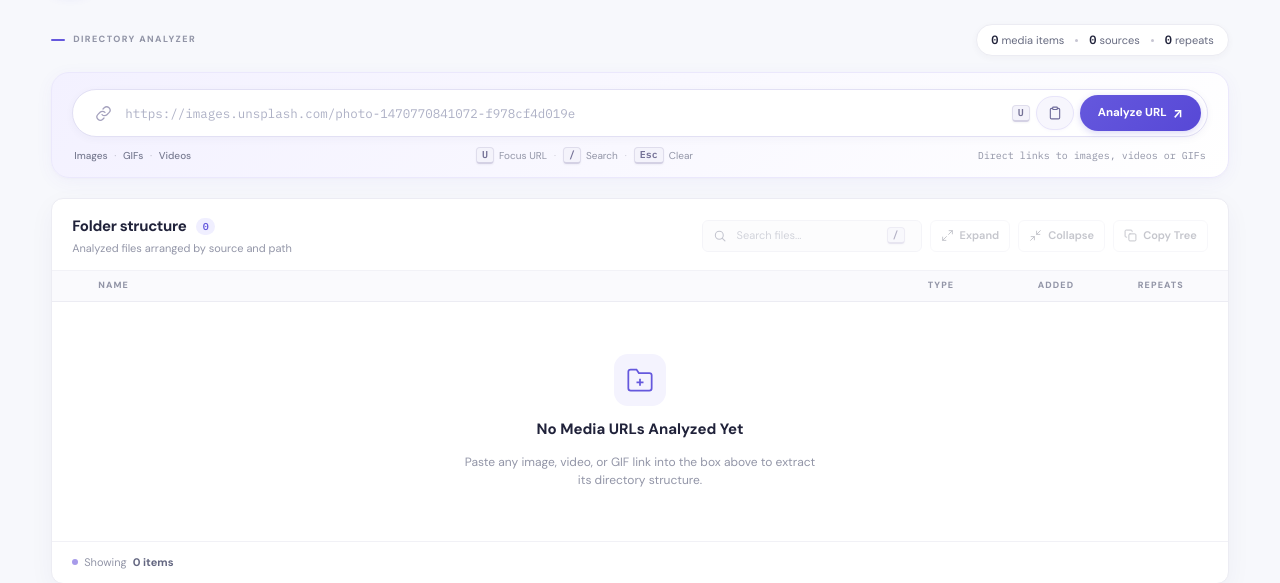
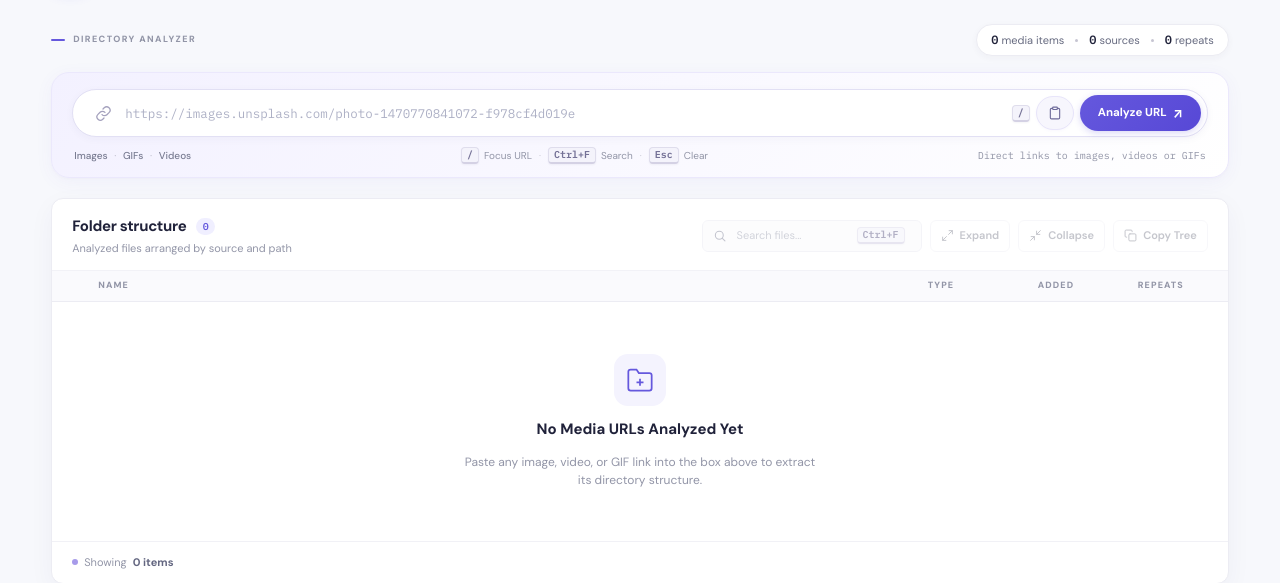
Before and after one commit to anish-patel1/media-index, a Flask app: page / in a window 1280 px wide. Shown: the part 58-641 px from the top of the page. Run offline with Flask 3, Linux system fonts and the light colour scheme; data that the repository does not hold is empty.

Commit message:
refactor(shortcuts): overhaul keyboard bindings for clarity and ergonomics
- Remove duplicate bare `u`/`U` shortcut handler (was defined twice, fired unconditionally outside inputs — jarring UX)
- Keep `Alt+U` as the sole programmatic URL-input focus shortcut
- Reassign `/` → focus URL input + select-all (URL entry is the primary action; deserves the most mnemonic key)
- Add `Enter`-to-submit when URL input is focused and non-empty
- Add `Ctrl+F` / `F3` → focus tree search + select-all (replaces `/` for search; matches universal browser muscle-memory, suppresses the browser's native Find dialog)
- Sync all visible shortcut hints in index.html:
    - URL input kbd badge:    U  →  /
    - URL input title attr:   updated to reflect / and Alt+U
    - Footer shortcuts legend: `U Focus URL · / Search` → `/ Focus URL · Ctrl+F Search`
    - Search input title attr: updated to Ctrl+F / F3
    - Search input kbd badge: /  →  Ctrl+F

```diff
--- a/static/js/app.js
+++ b/static/js/app.js
@@ -777,16 +777,7 @@ document.addEventListener('DOMContentLoaded', () => {
             }
         }
 
-        // Shortcut: Focus main URL entry textbox (Press 'u' or Alt+U)
-        if ((e.key === 'u' || e.key === 'U') && !isTyping && !e.ctrlKey && !e.metaKey) {
-            e.preventDefault();
-            if (urlInput) {
-                urlInput.focus();
-                urlInput.select();
-            }
-            return;
-        }
-
+        // Shortcut: Focus main URL entry textbox (Alt+U)
         if (e.altKey && (e.key === 'u' || e.key === 'U')) {
             e.preventDefault();
             if (urlInput) {
@@ -796,8 +787,27 @@ document.addEventListener('DOMContentLoaded', () => {
             return;
         }
 
-        // Shortcut: Focus search input (Press '/')
+        // Shortcut: Submit URL when Enter is pressed inside the URL input (non-empty)
+        if (e.key === 'Enter' && document.activeElement === urlInput) {
+            if (urlInput.value.trim()) {
+                e.preventDefault();
+                submitUrl(urlInput.value);
+            }
+            return;
+        }
+
+        // Shortcut: Focus main URL entry textbox (Press '/')
         if (e.key === '/' && !isTyping && !e.ctrlKey && !e.metaKey) {
+            e.preventDefault();
+            if (urlInput) {
+                urlInput.focus();
+                urlInput.select();
+            }
+            return;
+        }
+
+        // Shortcut: Focus tree search input (Ctrl+F or F3)
+        if ((e.key === 'F3' || (e.key === 'f' && e.ctrlKey && !e.metaKey)) && !e.altKey) {
             e.preventDefault();
             if (treeSearchInput && !treeSearchInput.disabled) {
                 treeSearchInput.focus();
--- a/templates/index.html
+++ b/templates/index.html
@@ -100,11 +100,11 @@
                     <input id="url-input" type="url"
                         placeholder="https://images.unsplash.com/photo-1470770841072-f978cf4d019e"
                         aria-label="URL address"
-                        title="Press 'U' to focus, 'Esc' to clear"
+                        title="Press '/' or Alt+U to focus, Esc to clear"
                         autocomplete="off" spellcheck="false" required>
 
                     <!-- Shortcut Hint badge -->
-                    <kbd class="kbd-hint" id="url-kbd-hint" title="Press U to focus">U</kbd>
+                    <kbd class="kbd-hint" id="url-kbd-hint" title="Press / to focus">/</kbd>
 
                     <!-- Quick Clear Button (visible when text is present) -->
                     <button type="button" id="clear-url-btn" class="clear-url-btn" title="Clear input" aria-label="Clear input" style="display: none;">
@@ -133,7 +133,7 @@
                 <div class="capture-foot">
                     <span class="supported">Images <i>·</i> GIFs <i>·</i> Videos</span>
                     <span class="shortcuts-legend" aria-label="Keyboard shortcuts">
-                        <kbd>U</kbd> Focus URL <i>·</i> <kbd>/</kbd> Search <i>·</i> <kbd>Esc</kbd> Clear
+                        <kbd>/</kbd> Focus URL <i>·</i> <kbd>Ctrl+F</kbd> Search <i>·</i> <kbd>Esc</kbd> Clear
                     </span>
                     <span id="capture-status" class="capture-status-text">Direct links to images, videos or GIFs</span>
                 </div>
@@ -156,8 +156,8 @@
                                 <path d="m16 16 4.5 4.5" />
                             </svg>
                             <input type="search" id="tree-search-input" placeholder="Search files..."
-                                aria-label="Search files" title="Press '/' to search, 'Esc' to clear">
-                            <kbd class="kbd-hint" id="search-kbd-hint" title="Press / to search">/</kbd>
+                                aria-label="Search files" title="Press 'Ctrl+F' or 'F3' to search, Esc to clear">
+                            <kbd class="kbd-hint" id="search-kbd-hint" title="Press Ctrl+F to search">Ctrl+F</kbd>
                             <button type="button" id="clear-search-btn" class="clear-search-btn" title="Clear search"
                                 style="display: none;">✕</button>
                         </label>
```
